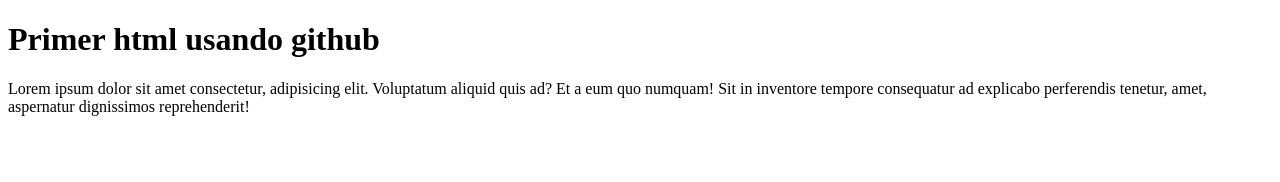
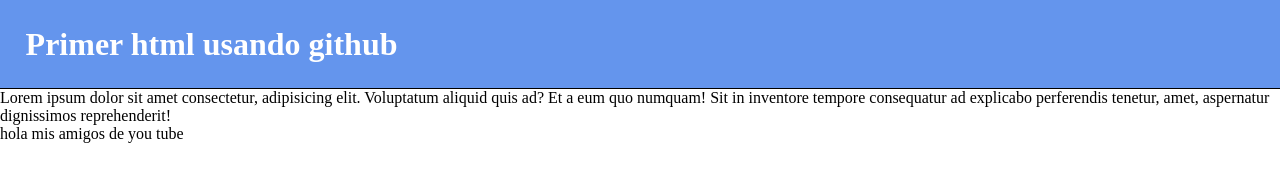
Before and after one commit to frankcoesp/proyecto-de-nuevo, a plain HTML site: page index.html in a window 1280 px wide. Drawn offline with Linux system fonts and the light colour scheme.

Commit message:
segundo commit

```diff
--- a/css/style.css
+++ b/css/style.css
@@ -0,0 +1,13 @@
+*{
+    margin: 0;
+    padding: 0;
+    box-sizing: border;
+}
+header{
+    background-color: cornflowerblue;
+    color: white;
+    width: 96%;
+    padding: 2%;
+    height: auto;
+    border-bottom: 1px solid black;
+}
--- a/index.html
+++ b/index.html
@@ -5,11 +5,18 @@
     <meta http-equiv="X-UA-Compatible" content="IE=edge">
     <meta name="viewport" content="width=device-width, initial-scale=1.0">
     <title>Document</title>
+    <link rel="stylesheet" href="/css/style.css">
 </head>
 <body>
-    <h1>Primer html usando github</h1>
-    <p>
-        Lorem ipsum dolor sit amet consectetur, adipisicing elit. Voluptatum aliquid quis ad? Et a eum quo numquam! Sit in inventore tempore consequatur ad explicabo perferendis tenetur, amet, aspernatur dignissimos reprehenderit!
-    </p>
+    <header>
+        <h1>Primer html usando github</h1>
+    </header>
+        <p>
+            Lorem ipsum dolor sit amet consectetur, adipisicing elit. Voluptatum aliquid quis ad? Et a eum quo numquam! Sit in inventore tempore consequatur ad explicabo perferendis tenetur, amet, aspernatur dignissimos reprehenderit!
+        </p>
+        <p>
+            hola mis amigos de you tube
+        </p>
+
 </body>
 </html>
```
